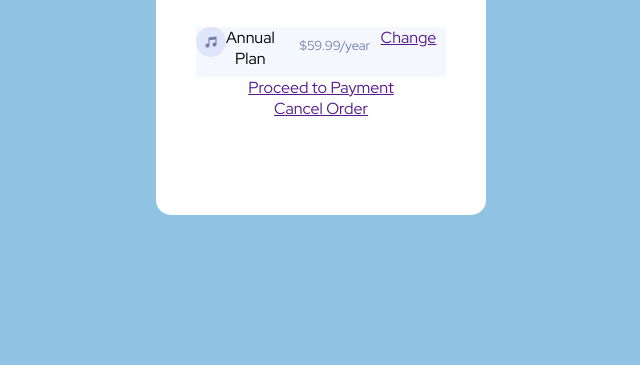
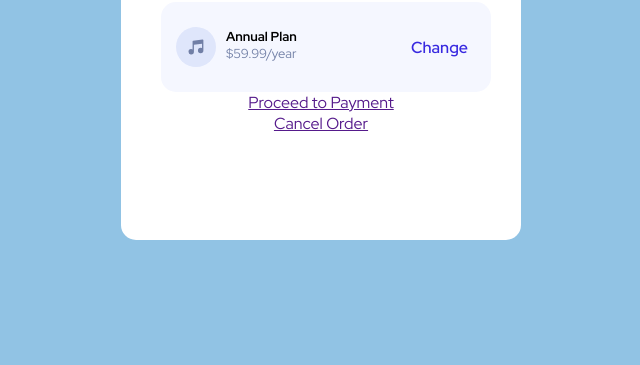
Before and after one commit to aboset/prueba, a plain HTML site: page index.html in a window 1280 px wide. Shown: the part 435-800 px from the top of the page, without its empty margins (319-959 px from the left). Drawn offline with Linux system fonts and the light colour scheme.

Commit message:
feat:prueba

```diff
--- a/index.html
+++ b/index.html
@@ -19,17 +19,27 @@
         <p> You can now listen to millions of songs, audiobooks, and podcasts on any
             device anywhere you like!</p>
 
+
+
             <div class="box-seccion">
                 <div class="box-seccion-1">
-                    <img src="images/icon-music.svg " class="icon" alt="">
+                    <div class="box-seccion-1-1">
+                        <img src="images/icon-music.svg " class="icon" alt="">
+                    </div>
+                    <div class="box-seccion-1-2">
                     <span>Annual Plan</span>
                      <p> $59.99/year</p>
+                    </div>
+
                 </div>
                 <div class="box-seccion-2">
                     <a href="">Change</a>
                 </div>
 
             </div>
+
+
+
 
             <a href="" class="box-boton-pay">Proceed to Payment</a>
             <a href="" class="box-boton-cancelar">Cancel Order</a>
--- a/style.css
+++ b/style.css
@@ -1,5 +1,8 @@
 @import url('https://fonts.googleapis.com/css2?family=Hanken+Grotesk:ital,wght@0,100;0,200;0,300;0,400;0,500;0,600;0,700;0,800;0,900;1,100;1,200;1,300;1,400;1,500;1,600;1,700;1,800;1,900&family=Red+Hat+Display:ital,wght@0,300;0,400;0,500;0,600;0,700;0,800;0,900;1,300;1,400;1,500;1,600;1,700;1,800;1,900&display=swap');
-
+*{
+    margin: 0px;
+    padding: 0px;
+}
 body{
     margin: 0px;
     padding: 0px;
@@ -16,8 +19,8 @@ body{
     font-family: 'Red Hat Display';
     display: flex;
     flex-direction: column;
-    width: 330px;
-    height: 500px;
+    width: 400px;
+    height: 550px;
     background-color:white;
     border-radius: 15px;
 
@@ -61,23 +64,78 @@ body{
 }
 
 .box-seccion{
-    padding: 0px;
+    padding: 10px 5px 10px 5px;
 display: flex;
 flex-direction: row;
 justify-content: space-evenly;
 margin-top: 20px;
 width: 100%;
-height: 50px;
-background-color: hsl(225, 100%, 98%)
+height: 70px;
+border-radius: 15px;
+background-color: hsl(225, 100%, 98%);
 }
 
 .box-seccion-1{
+    margin: 0;
+    margin-left: 10px;
+    padding: 0;
     display: flex;
     width: 70%;
     flex-direction: row;
-    justify-content: space-around;
+    justify-content: flex-start;
+
+}
+
+.box-seccion-1 span{
+    font-size: 10px;
+    font-weight: bold;
+    margin:0px ;
+
+}
+
+.icon{
+    width: 40px;
+    height: 40px;
+    margin-right: 10px;
+}
+.box-seccion-2{
+    width: 30%;
+
+}
+
+.box-seccion-1-2 p{
+    font-size: 13px;
+    margin: 0px;
+    margin-right: 12px;
+    align-items:left ;
+}
+
+.box-seccion-1-1{
+    display: flex;
+    justify-content: left;
+    align-items: center;
+}
+
+.box-seccion-1-2 span{
+    font-size: 13px;
+    font-weight: bold;
+    display: flex;
+    margin-top: 16px;
+    align-items:left ;
+    text-align: center;
 }
 
 .box-seccion-2{
-    width: 30%;
+display: flex;
+justify-content: center;
+text-align: center;
+align-items: center;
 }
+.box-seccion-2 a{
+    color: hsl(245, 75%, 52%);
+font-weight: 600;
+text-decoration: none;
+}
+.box-seccion-2 a:hover{
+    color: red;
+}
```
